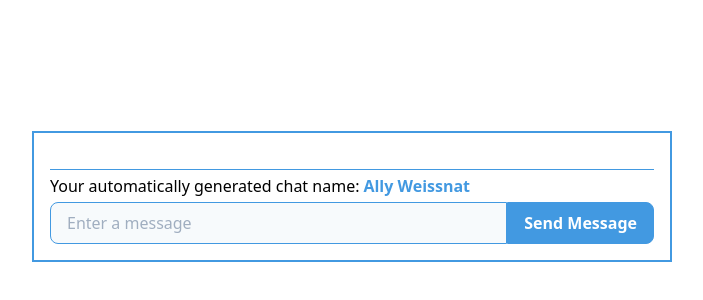
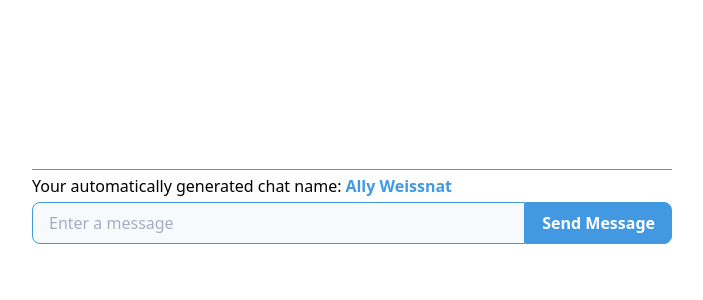
Before and after one commit to horyan/chatty, a Vue app: page / in a window 1280 px wide. Shown: the part 204-504 px from the top of the page, without its empty margins (288-991 px from the left). Built offline with nearby package versions, Linux system fonts and the light colour scheme; what vuefire would draw is missing.

Commit message:
removed chatroom border

```diff
--- a/src/App.vue
+++ b/src/App.vue
@@ -1,6 +1,6 @@
 <template>
   <div class="flex mx-auto h-screen items-center w-1/2">
-    <div class="border-2 border-blue-500 px-4 py-4 w-full">
+    <div class="w-full">
       <MessagesList class="my-5" :messageList="messages"/>
       <span v-if="!isValidMessage" class="flex text-blue-300">Please enter valid message</span>
       <span class="flex border-t border-blue-500 py-1">Your automatically generated chat name:
```
